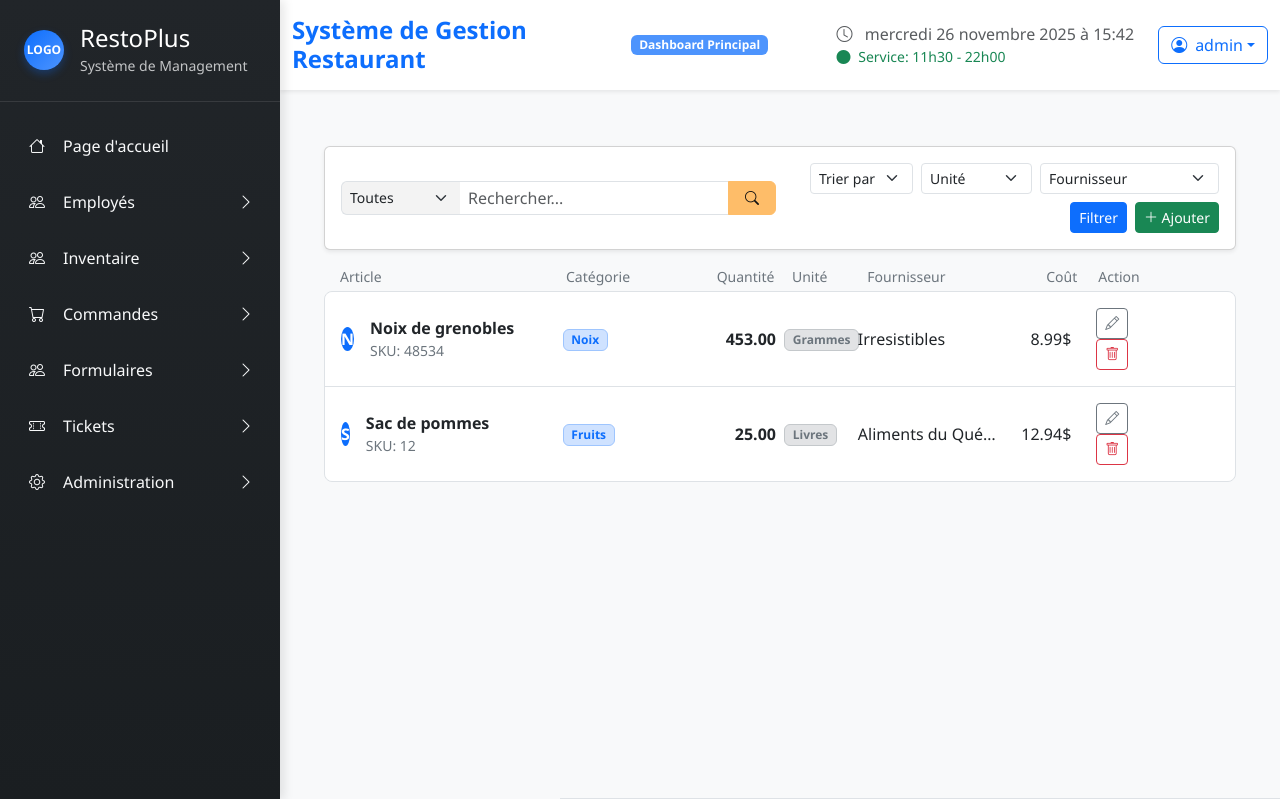
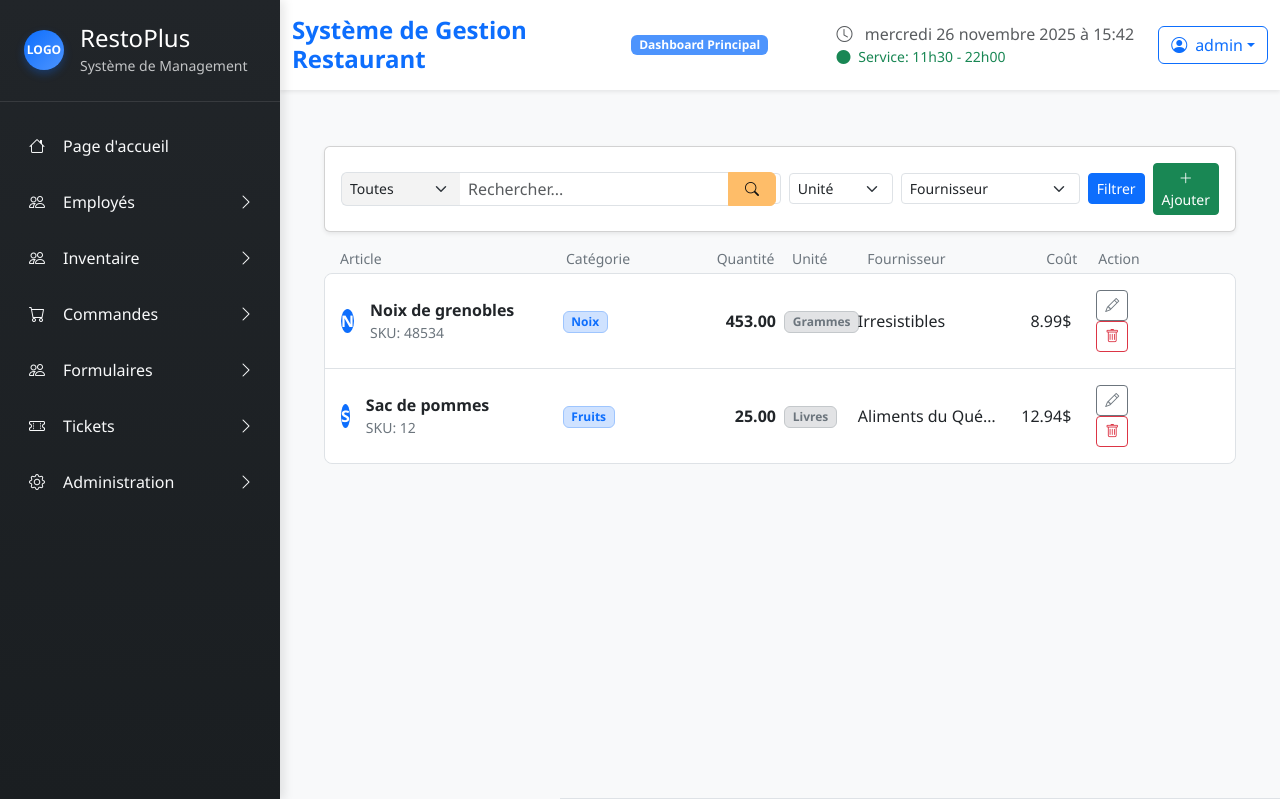
Before and after one commit to DylanNomaou/Approfondissement-Web, a Django app: page /inventory/ in a window 1280 px wide. Shown: the top 799 px of the page. Run offline with Django 5.2, Linux system fonts and the light colour scheme; a user stored in the database is signed in; data comes from the database, SQL or seed files in the repository.

Commit message:
Presque parfait comme affichahe mais le bouton ajouter est détraqué

```diff
--- a/ApprofondissementWeb/restoplus/forms.py
+++ b/ApprofondissementWeb/restoplus/forms.py
@@ -672,7 +672,7 @@
         label="",
         choices=[],
         widget=forms.Select(attrs={
-            "class": "form-select form-select-sm w-auto",
+            "class": "form-select form-select-sm w-auto select-compact",
         })
     )
 
@@ -681,8 +681,8 @@
         label="",
         choices=[],
         widget=forms.Select(attrs={
-            "class": "form-select form-select-sm w-auto",
-        }),
+            "class": "form-select form-select-sm w-auto select-compact",
+        })
     )
 
     supplier = forms.ChoiceField(
--- a/ApprofondissementWeb/restoplus/static/restoplus/css/styles.css
+++ b/ApprofondissementWeb/restoplus/static/restoplus/css/styles.css
@@ -3274,4 +3274,11 @@
 
 .masquer {
   display: none;
+}
+
+.select-compact {
+  max-width: 8.5rem;
+  min-width: 6.5rem;
+  font-size: 0.875rem;
+  margin-left: 0;
 }/*# sourceMappingURL=styles.css.map */
--- a/ApprofondissementWeb/restoplus/static/restoplus/css/styles.scss
+++ b/ApprofondissementWeb/restoplus/static/restoplus/css/styles.scss
@@ -4044,3 +4044,10 @@
 .masquer{
   display:none;
 }
+
+.select-compact {
+  max-width: 8.5rem;
+  min-width: 6.5rem;
+  font-size: 0.875rem;
+  margin-left: 0;
+}
--- a/ApprofondissementWeb/restoplus/templates/restoplus/inventory_management.html
+++ b/ApprofondissementWeb/restoplus/templates/restoplus/inventory_management.html
@@ -32,8 +32,8 @@
                     </div>
                 </div>
                 <div class="col-12 col-lg-6">
-                    <div class="d-flex gap-2 justify-content-lg-end flex-wrap">
-                        {{form.sorting }}
+                    <div class="d-flex gap-2 justify-content-lg-end flex-nowrap align-items-center">
+                        {{ form.sorting }}
                         {{ form.unit }}
                         {{ form.supplier }}
                         <button type="submit" class="btn btn-sm btn-primary">Filtrer</button>
--- a/ApprofondissementWeb/restoplus/views.py
+++ b/ApprofondissementWeb/restoplus/views.py
@@ -364,15 +364,13 @@
 
     sorting_choices = [
         ("", "Trier par"),
-        ("name_asc", "Nom (A → Z)"),
-        ("name_desc", "Nom (Z → A)"),
-        ("sku_asc", "SKU asc"),
-        ("sku_desc", "SKU desc"),
-        ("quantity_asc", "Quantité (croissante)"),
-        ("quantity_desc", "Quantité (décroissante)"),
-        ("supplier_asc", "Fournisseur (A → Z)"),
-
-
+        ("name_asc", "Nom"),
+        ("name_desc", "Nom"),
+        ("sku_asc", "SKU"),
+        ("sku_desc", "SKU"),
+        ("quantity_asc", "Quantité"),
+        ("quantity_desc", "Quantité"),
+        ("supplier_asc", "Fournisseur"),
     ]
 
     supplier_choices = [("", "Fournisseur")] + [
@@ -393,6 +391,7 @@
         categories_choices=category_choices,
         supplier_choices=supplier_choices,
         unit_choices=unit_choices,
+        sorting_choices=sorting_choices,
     )
 
     inventory_queryset = Inventory.objects.all()
```
Also changed, not shown: 1 other file.
